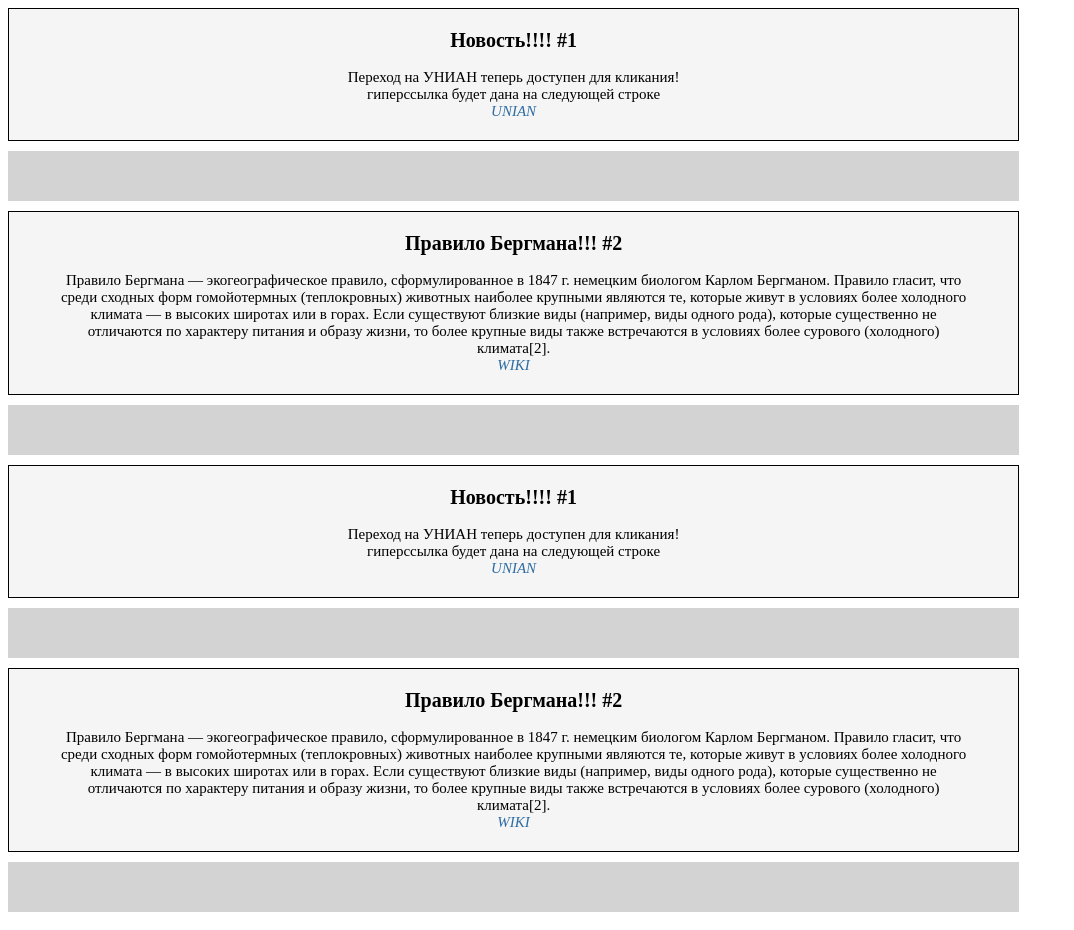
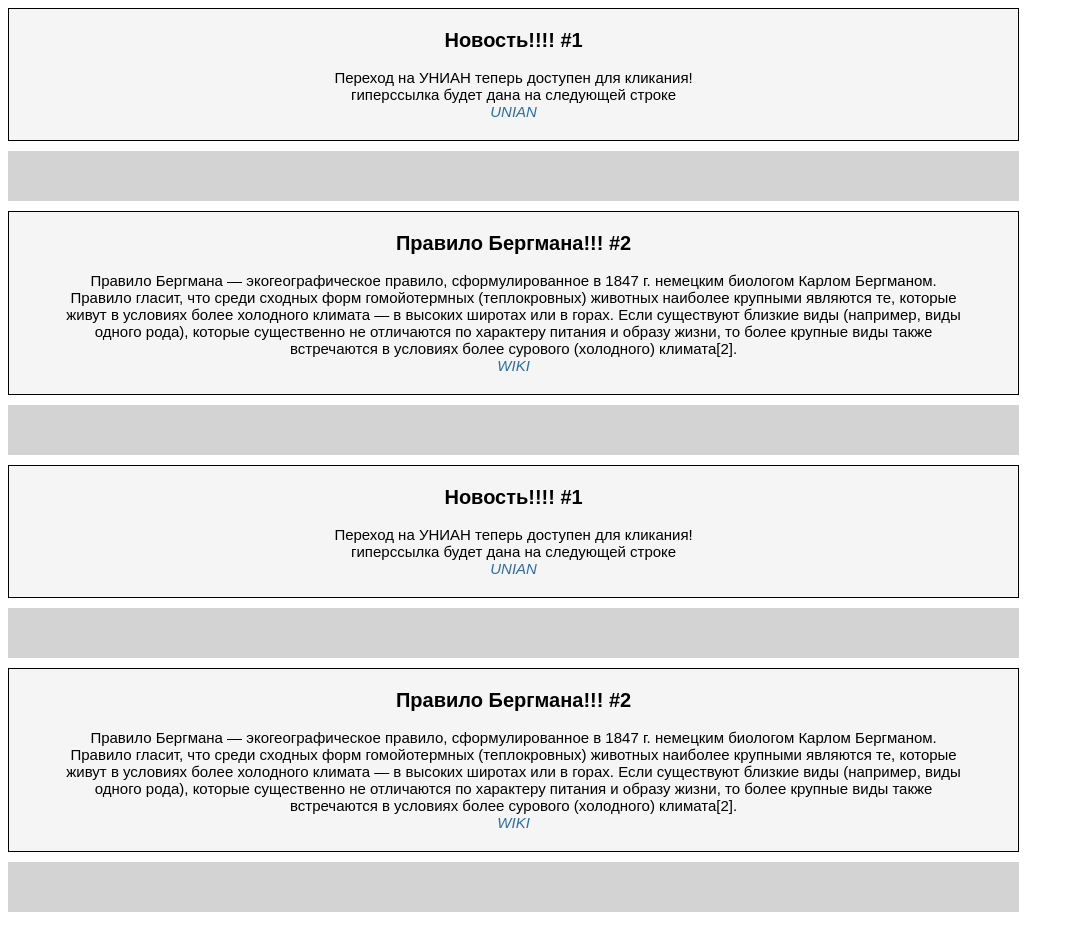
Before and after one commit to das953/KSPDev, a PHP site: page /content/news.php in a window 1280 px wide. Shown: the whole page, without its empty margins (0-1074 px from the left). Run offline with PHP 8.4, Linux system fonts and the light colour scheme.

Commit message:
Change site main font to Arial

```diff
--- a/styles/Style.css
+++ b/styles/Style.css
@@ -6,6 +6,10 @@ ul {
 a {
     text-decoration: none;
     color: black;
+}
+
+html, pre, p, span, a, button, div, ul, li, text, strong{
+    font-family: Arial, serif;
 }
 
 .contentImg{
```
